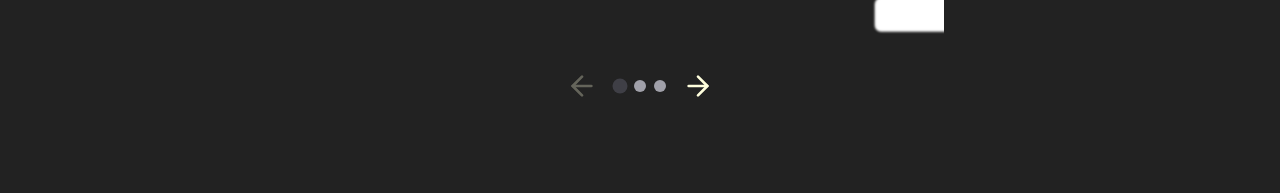
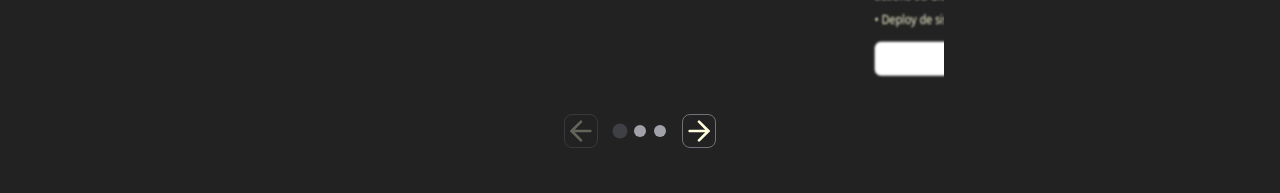
Before and after one commit to vazvdr/Portifolio-Vanderson, a React (Vite) app: page / in a window 1280 px wide. Shown: the part 1797-1990 px from the top of the page. Built offline with nearby package versions, Linux system fonts and the light colour scheme; grey boxes are pictures that could not be loaded.

Commit message:
Deixando a margem maneira

```diff
--- a/src/pages/Experiencias.jsx
+++ b/src/pages/Experiencias.jsx
@@ -114,7 +114,7 @@ const Experiencias = () => {
       <div className="mx-auto w-screen sm:w-[75%] md:w-[80%] lg:w-[50%] px-4 relative">
 
         <h1
-          className={`text-3xl font-bold text-center mb-1 mt-12 ${animate ? "animate-slide-down" : ""
+          className={`text-3xl font-bold text-center mb-4 md:mb-12 mt-12 ${animate ? "animate-slide-down" : ""
             }`}
           style={{ fontFamily: "DoctorGlitch" }}
         >
@@ -230,7 +230,9 @@ const Experiencias = () => {
           <button
             onClick={handlePrev}
             disabled={currentIndex === 0}
-            className={`transition-all ${currentIndex === 0 ? "opacity-30" : "hover:scale-110"
+            className={`transition-all ${currentIndex === 0 ? "opacity-30 border border-zinc-500 rounded-lg"
+              :
+              "hover:scale-110 rounded-lg border border-zinc-500"
               }`}
           >
             <ArrowLeft size={32} />
@@ -253,8 +255,8 @@ const Experiencias = () => {
             onClick={handleNext}
             disabled={currentIndex === experiences.length - 1}
             className={`transition-all ${currentIndex === experiences.length - 1
-              ? "opacity-30"
-              : "hover:scale-110"
+              ? "opacity-30 rounded-lg border border-zinc-500"
+              : "hover:scale-110 rounded-lg border border-zinc-500"
               }`}
           >
             <ArrowRight size={32} />
```
